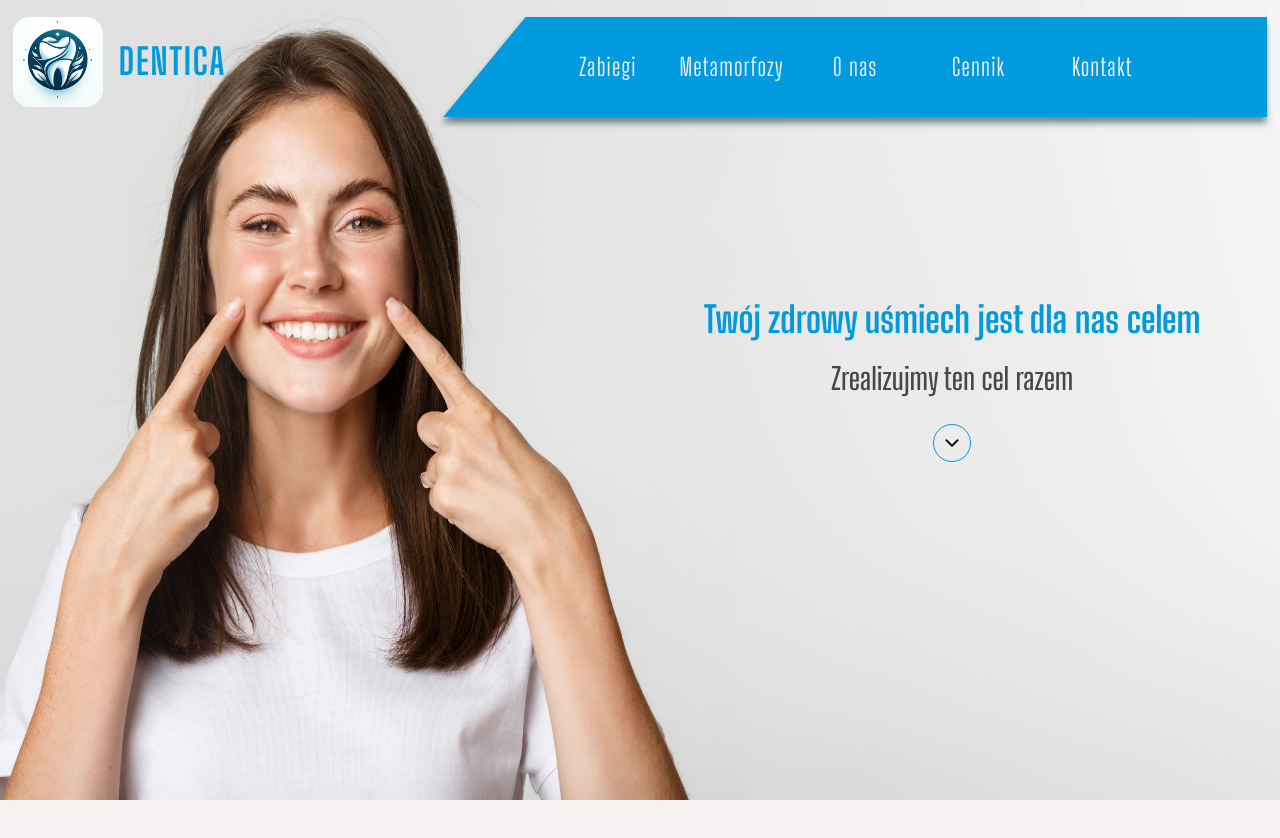
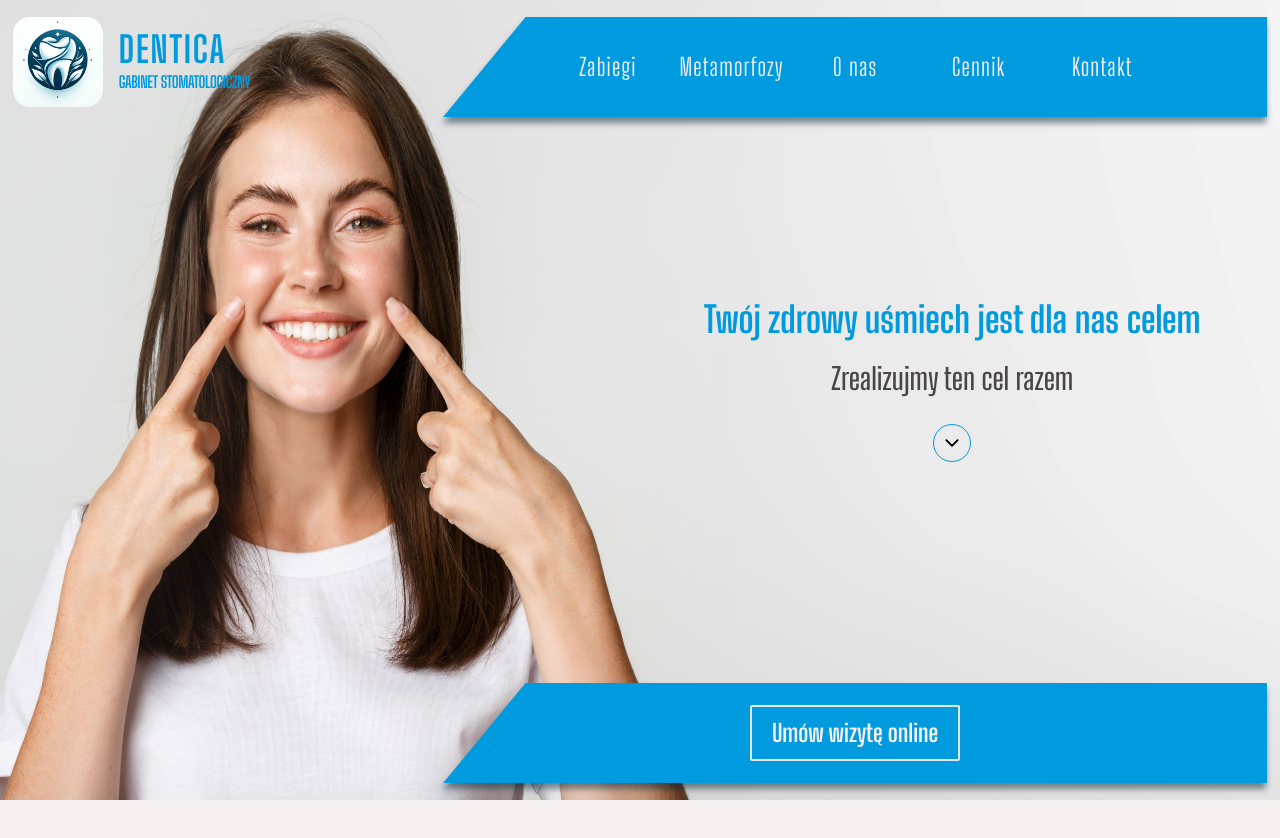
Before and after one commit to Engarr/DENTICA, a Next.js app: page / in a window 1280 px wide. Shown: the top 838 px of the page. Built offline with nearby package versions, Linux system fonts and the light colour scheme.

Commit message:
add bottom bar

```diff
--- /dev/null
+++ b/app/components/bottom-bar.tsx
@@ -0,0 +1,16 @@
+import AppointmentButton from '@/components/UI/appointment-button';
+import React from 'react';
+
+const BottomBar = () => {
+  return (
+    <div className='divShadow absolute right-[1%] bottom-[5px] lg:bottom-[17px] w-[95%] md:w-auto'>
+      <div className='navClipPath bg-[var(--main-color)] w-full h-[80px] lg:h-[80px] md:w-[624px]  xl:w-[824px] xl:h-[100px]'>
+        <div className='absolute left-1/2 top-1/2 -translate-x-1/2 -translate-y-1/2'>
+          <AppointmentButton />
+        </div>
+      </div>
+    </div>
+  );
+};
+
+export default BottomBar;
--- a/app/page.tsx
+++ b/app/page.tsx
@@ -1,11 +1,9 @@
-import BackgroundImage from './components/background-image';
-import WelcomeText from './components/welcome-text';
+import WelcomeSection from '@/components/welcome-section';
 
 export default function Home() {
   return (
     <main className='flex min-h-screen flex-col items-center justify-between  h-[1000px] '>
-      <BackgroundImage />
-      <WelcomeText />
+      <WelcomeSection />
     </main>
   );
 }
--- /dev/null
+++ b/components/UI/appointment-button.tsx
@@ -0,0 +1,20 @@
+'use client';
+
+import React from 'react';
+import { motion } from 'framer-motion';
+
+const AppointmentButton = () => {
+  return (
+    <motion.button
+      className=' font-bold text-[var(--text-first-color)] border-2 px-[20px] py-[10px] text-sm xs:text-base md:text-lg lg:text-2xl rounded-sm'
+      whileTap={{ scale: 0.95 }}
+      whileHover={{
+        scale: 1.05,
+        transition: { duration: 0.1 },
+      }}>
+      Umów wizytę online
+    </motion.button>
+  );
+};
+
+export default AppointmentButton;
--- a/components/header.tsx
+++ b/components/header.tsx
@@ -55,10 +55,12 @@ const Header = () => {
                     priority
                   />
                 </div>
-                <p className='hidden lg:inline-block pl-[0rem] sm:pl-[1rem] text-[var(--main-color)] text-4xl uppercase font-bold tracking-wider'>
+                <h1 className='hidden lg:flex pl-[0rem] sm:pl-[1rem] text-[var(--main-color)] text-4xl uppercase font-bold tracking-wider  flex-col'>
                   Dentica
-                  <span className='hidden custom:inline'>Fotograf</span>
-                </p>
+                  <span className='text-base tracking-tight'>
+                    Gabinet stomatologiczny
+                  </span>
+                </h1>
               </motion.div>
             </Link>
           </div>
--- /dev/null
+++ b/components/welcome-section.tsx
@@ -0,0 +1,16 @@
+import BackgroundImage from '@/app/components/background-image';
+import BottomBar from '@/app/components/bottom-bar';
+import WelcomeText from '@/app/components/welcome-text';
+import React from 'react';
+
+const WelcomeSection = () => {
+  return (
+    <>
+      <BackgroundImage />
+      <WelcomeText />
+      <BottomBar />
+    </>
+  );
+};
+
+export default WelcomeSection;
```
